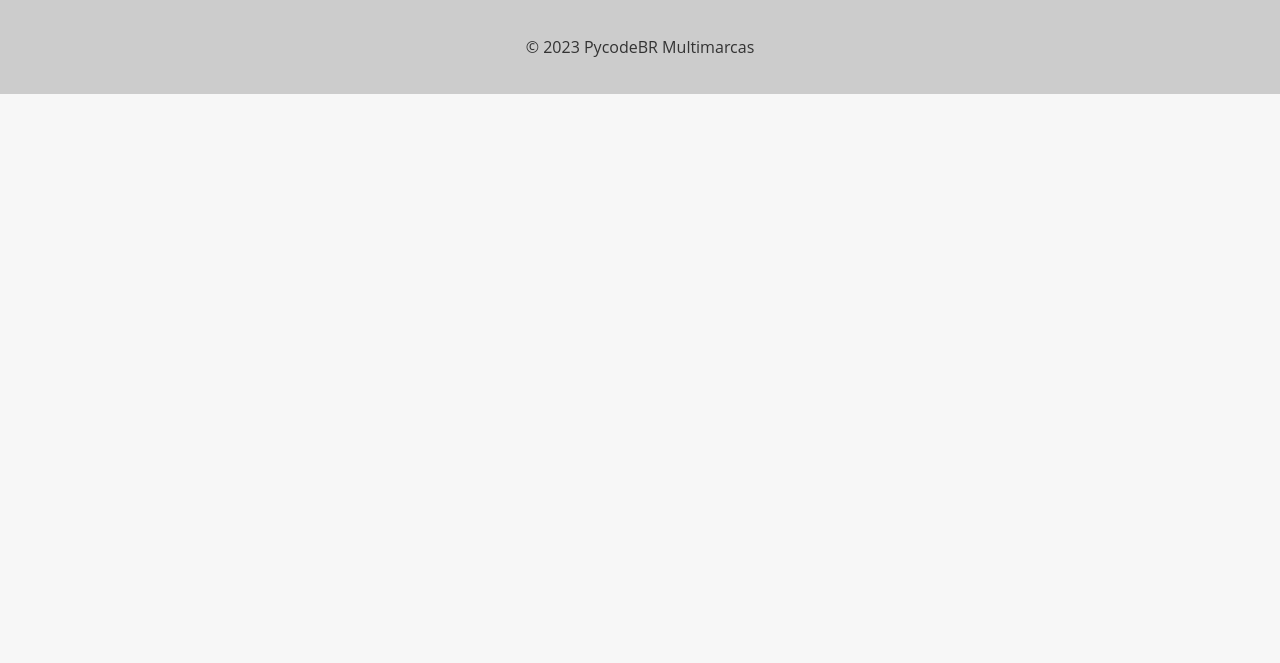
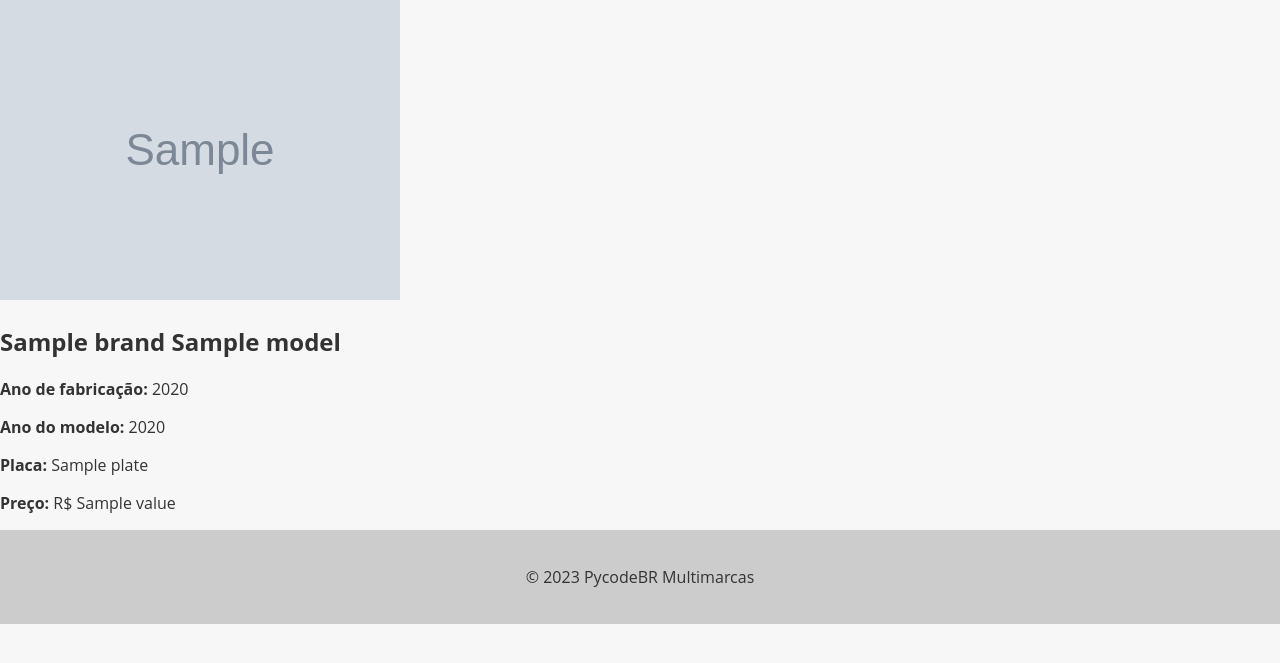
Before and after one commit to patresio/dm-cars, a Django app: template cars/templates/car_detail.html in a window 1280 px wide. Shown: the part 50-713 px from the top of the page. Run offline with Django 5.2, Linux system fonts and the light colour scheme; the template is opened without the code that fills it: most values are stand-ins (such as "Sample title", 1, 10 or a date in 2020); grey boxes marked "Sample" are stand-in pictures.

Commit message:
car_detail

```diff
--- a/cars/templates/car_detail.html
+++ b/cars/templates/car_detail.html
@@ -1,6 +1,89 @@
 {% extends "_base.html" %}
-<style>
-    .car-card{
+ <style>
+    .car-card {
+      background-color: #e3e1e1;
+      box-shadow: 0 2px 6px rgba(0, 0, 0, 0.2);
+      border-radius: 10px;
+      overflow: hidden;
+      text-align: center;
+      transition: all 0.3s ease;
+      max-width: 500px;
+      margin: 20px auto 0;
+      margin-bottom: 20px;
     }
-</style>
-{% block content %}{% endblock content %}
+
+    .car-card:hover {
+      cursor: pointer;
+      box-shadow: 0 4px 10px rgba(0, 0, 0, 0.4);
+      transform: translateY(-2px);
+    }
+
+    .car-card img {
+      width: 100%;
+      height: 200px;
+      object-fit: cover;
+    }
+
+    .car-card h2 {
+      font-size: 1.5rem;
+      margin: 10px;
+    }
+
+    .car-card p {
+      font-size: 1rem;
+      margin-bottom: 10px;
+    }
+
+    .buttons-container {
+      display: flex;
+      justify-content: center;
+      margin-top: 20px;
+      margin-bottom: 20px;
+    }
+
+    .btn {
+      display: inline-block;
+      background-color: #0096c7;
+      color: #fff;
+      border: none;
+      padding: 10px 20px;
+      font-size: 16px;
+      border-radius: 4px;
+      cursor: pointer;
+      transition: background-color 0.3s ease-in-out;
+      margin: 0 10px;
+    }
+
+    .btn:hover {
+      background-color: #108eb8;
+    }
+
+    .btn-danger {
+      background-color: #d9534f;
+      text-decoration: none !important;
+    }
+
+    .btn-danger:hover {
+      background-color: #d2221c;
+    }
+
+    .error-message {
+      color: #d9534f;
+      font-size: 14px;
+      margin-top: 5px;
+    }
+
+    a {
+      text-decoration: none !important;
+    }
+  </style>
+{% block content %}
+<div class="car-card">
+      <img src="{{ object.photo.url }}" alt="{{ object.model }} - {{ object.brand }}">
+      <h2>{{ object.brand }} {{ object.model }}</h2>
+      <p><strong>Ano de fabricação:</strong> {{ object.factory_year }}</p>
+      <p><strong>Ano do modelo:</strong> {{ object.model_year }}</p>
+      <p><strong>Placa:</strong> {{ object.plate }}</p>
+      <p><strong>Preço:</strong> R$ {{ object.value }}</p>
+  </div>
+{% endblock content %}
```
